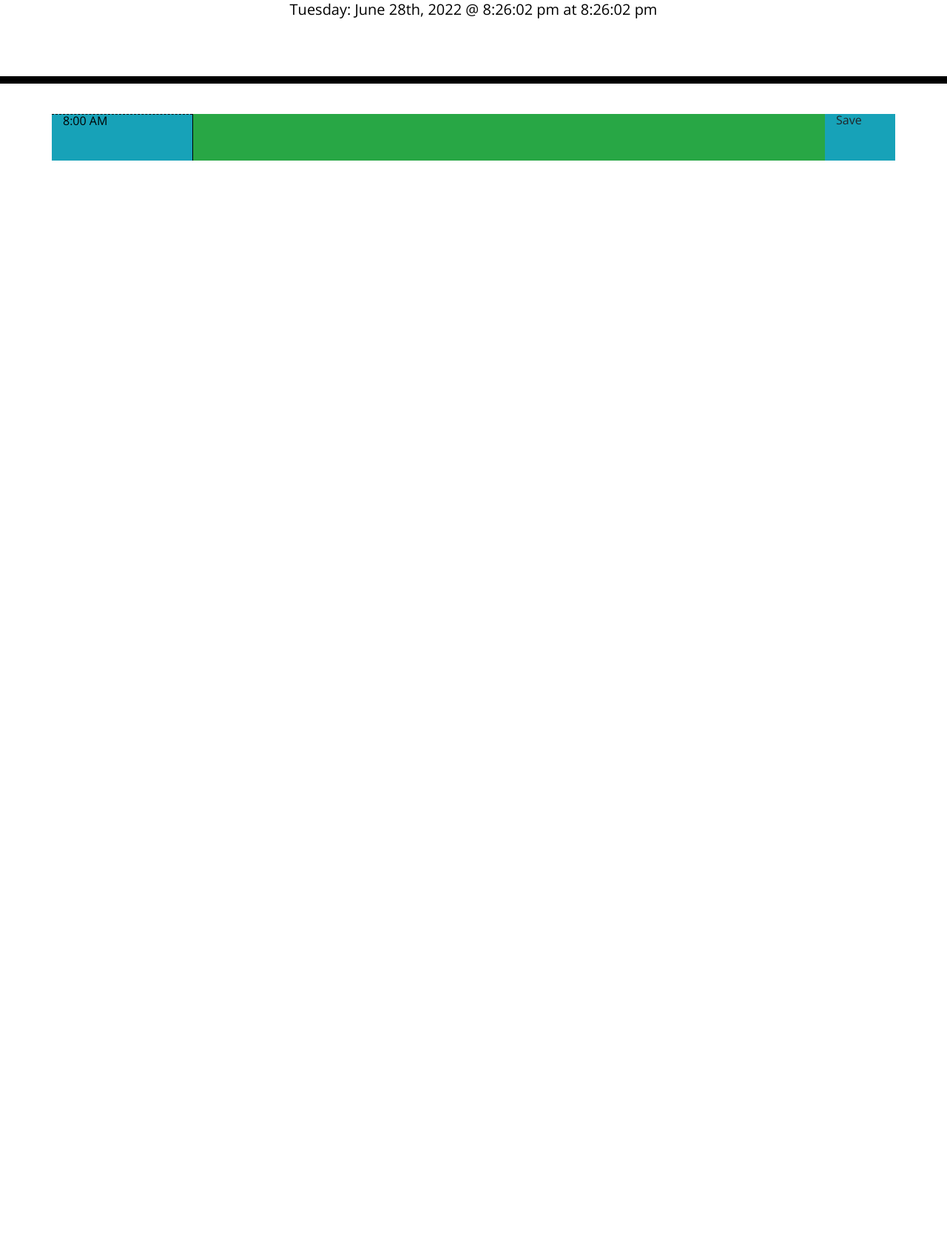
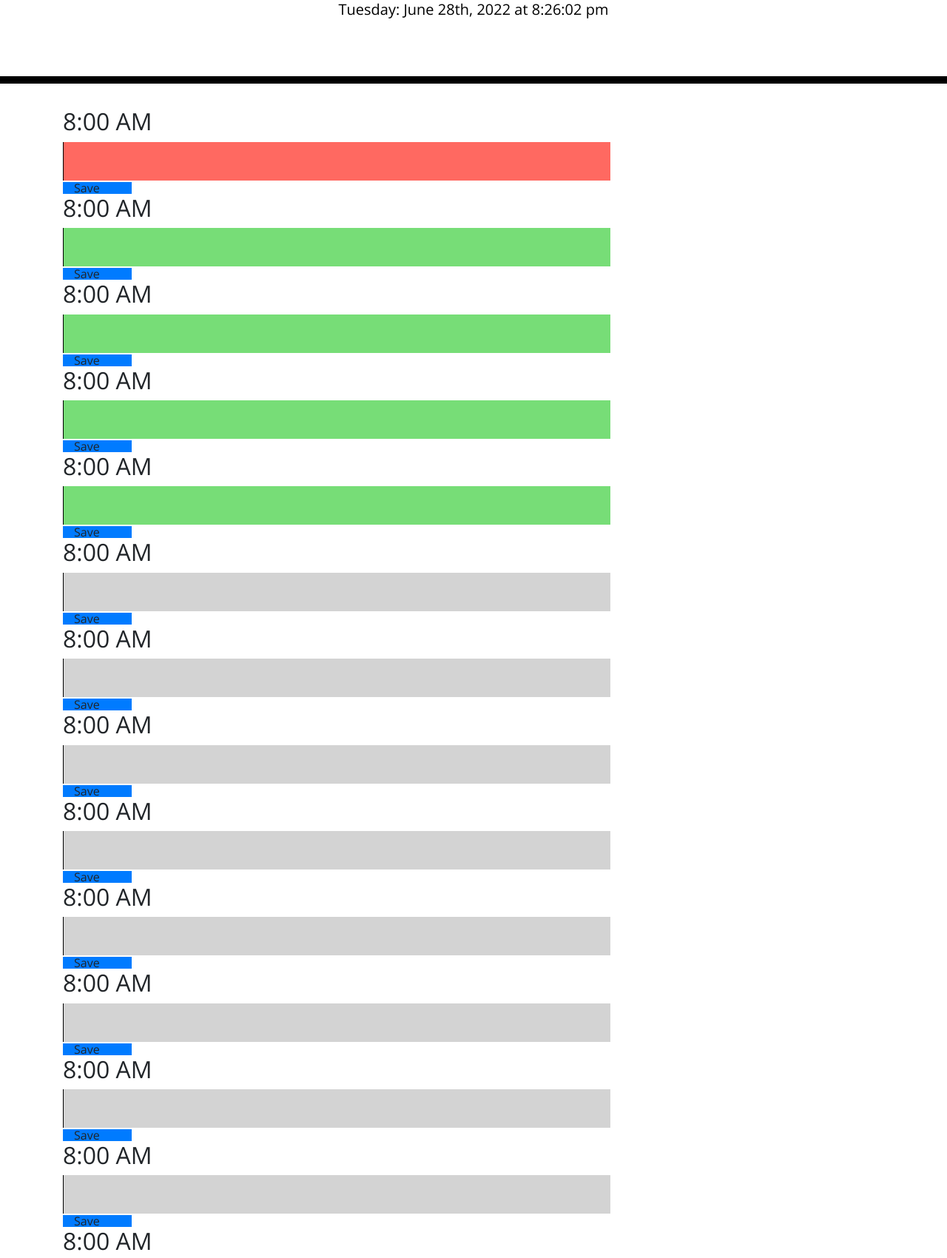
Before and after one commit to huntersteffner/Work-Day-Scheduler, a website: page index.html in a window 1280 px wide. Shown: the part 191-1891 px from the top of the page at 74% size. Before the commit the page ends 800 px from the top, so only its background shows below. Drawn offline with nearby package versions, Linux system fonts and the light colour scheme; files that its build step writes are made by us from their sources.

Commit message:
Completely changed if statement

```diff
--- /dev/null
+++ b/Assets/script.js
@@ -0,0 +1,56 @@
+'use strict'
+
+
+
+const dateEl = $('#currentDay')
+const am8 = $('#am8')
+const am8text = $('.am8text')
+const amOrPmEl = $('.amOrPmEl')
+
+const nine = $('#nine')
+
+
+const date = moment().format('dddd: MMMM Do, YYYY')
+const time = moment().format('h:mm:ss a')
+const hourOfDay = moment().format('h')
+const amOrPM = moment().format('a')
+console.log(hourOfDay, amOrPM)
+
+console.log()
+
+dateEl.text(date + ' at ' + time)
+
+// $(am8).each(()=> {
+//     if($(this).children('.hour').html() === '<h2>test</h2>') {
+//         console.log('It works')
+//     }
+// })
+
+// const amOrPmArr = amOrPmEl.split('')
+
+// const hourRow = $(am8).children('.hour')
+// const hourOfRow = nine.text().split('')
+// console.log(hourOfRow[0])
+
+// if(hourOfRow[0] === hourOfDay) {
+//     console.log('It matches')
+// } else {
+//     console.log('it does not match')
+// }
+
+console.log(moment().hour())
+
+$('.hour-marker').each(function() {
+    const curHour = parseInt($(this).attr('id'))
+    console.log(curHour)
+    const curId = `#${curHour}text`
+    console.log(curId)
+
+    if(hourOfDay < curHour) {
+        $(curId).addClass('future')
+    } else if (hourOfDay == curHour) {
+        $(curId).addClass('present')
+    } else {
+        $(curId).addClass('past')
+    }
+})
--- a/index.html
+++ b/index.html
@@ -18,7 +18,7 @@
       href="https://fonts.googleapis.com/css?family=Open+Sans&display=swap"
       rel="stylesheet"
     />
-    <link rel="stylesheet" href="style.css" />
+    <link rel="stylesheet" href="./Assets/style.css" />
     <title>Work Day Scheduler</title>
   </head>
 
@@ -30,15 +30,80 @@
     </header>
     <div class="container">
       <!-- Timeblocks go here -->
-      <div id="am8" class="row py-2">
-        <div class="col-sm bg-info hour">8:00 AM</div>
-        <textarea class="col-9 py-2 bg-success" name="" id="9am"></textarea>
-        <div class="col-1 bg-info"><p>Save</p></div>
+      <div class="hour-marker" id="8" class="row bg-primary">
+        <div><h2>8:00 AM</h2></div>
+        <textarea class="col-8" id="8text"></textarea>
+        <div class="save col-1 bg-primary">Save</div>
+      </div>
+      <div class="hour-marker" id="9" class="row bg-primary">
+        <div><h2>8:00 AM</h2></div>
+        <textarea class="col-8" id="9text"></textarea>
+        <div class="save col-1 bg-primary">Save</div>
+      </div>
+      <div class="hour-marker" id="10" class="row bg-primary">
+        <div><h2>8:00 AM</h2></div>
+        <textarea class="past col-8" id="10text"></textarea>
+        <div class="save col-1 bg-primary">Save</div>
+      </div>
+      <div class="hour-marker" id="11" class="row bg-primary">
+        <div><h2>8:00 AM</h2></div>
+        <textarea class="past col-8" id="11text"></textarea>
+        <div class="save col-1 bg-primary">Save</div>
+      </div>
+      <div class="hour-marker" id="12" class="row bg-primary">
+        <div><h2>8:00 AM</h2></div>
+        <textarea class="past col-8" id="12text"></textarea>
+        <div class="save col-1 bg-primary">Save</div>
+      </div>
+      <div class="hour-marker" id="1" class="row bg-primary">
+        <div><h2>8:00 AM</h2></div>
+        <textarea class="past col-8" id="1text"></textarea>
+        <div class="save col-1 bg-primary">Save</div>
+      </div>
+      <div class="hour-marker" id="2" class="row bg-primary">
+        <div><h2>8:00 AM</h2></div>
+        <textarea class="past col-8" id="2text"></textarea>
+        <div class="save col-1 bg-primary">Save</div>
+      </div>
+      <div class="hour-marker" id="3" class="row bg-primary">
+        <div><h2>8:00 AM</h2></div>
+        <textarea class="past col-8" id="3text"></textarea>
+        <div class="save col-1 bg-primary">Save</div>
+      </div>
+      <div class="hour-marker" id="4" class="row bg-primary">
+        <div><h2>8:00 AM</h2></div>
+        <textarea class="past col-8" id="4text"></textarea>
+        <div class="save col-1 bg-primary">Save</div>
+      </div>
+      <div class="hour-marker" id="5" class="row bg-primary">
+        <div><h2>8:00 AM</h2></div>
+        <textarea class="past col-8" id="5text"></textarea>
+        <div class="save col-1 bg-primary">Save</div>
+      </div>
+      <div class="hour-marker" id="6" class="row bg-primary">
+        <div><h2>8:00 AM</h2></div>
+        <textarea class="past col-8" id="6text"></textarea>
+        <div class="save col-1 bg-primary">Save</div>
+      </div>
+      <div class="hour-marker" id="7" class="row bg-primary">
+        <div><h2>8:00 AM</h2></div>
+        <textarea class="past col-8" id="7text"></textarea>
+        <div class="save col-1 bg-primary">Save</div>
+      </div>
+      <div class="hour-marker" id="8" class="row bg-primary">
+        <div><h2>8:00 AM</h2></div>
+        <textarea class="past col-8" id="8text"></textarea>
+        <div class="save col-1 bg-primary">Save</div>
+      </div>
+      <div class="hour-marker" id="9" class="row bg-primary">
+        <div><h2>8:00 AM</h2></div>
+        <textarea class="past col-8" id="9text"></textarea>
+        <div class="save col-1 bg-primary">Save</div>
       </div>
     </div>
 
     <script src="https://cdnjs.cloudflare.com/ajax/libs/jquery/3.2.1/jquery.min.js"></script>
     <script src="https://cdnjs.cloudflare.com/ajax/libs/moment.js/2.24.0/moment.min.js"></script>
-    <script src="./script.js"></script>
+    <script src="./Assets/script.js"></script>
   </body>
 </html>
--- a/script.js
+++ /dev/null
@@ -1,36 +0,0 @@
-'use strict'
-
-
-const dateEl = $('#currentDay')
-const am8 = $('#am8')
-const am8text = $('.am8text')
-const amOrPmEl = $('.amOrPmEl')
-
-
-const date = moment().format('dddd: MMMM Do, YYYY @ h:mm:ss a')
-const time = moment().format('h:mm:ss a')
-const hourOfDay = moment().format('h')
-const amOrPM = moment().format('a')
-console.log(hourOfDay, amOrPM)
-
-console.log()
-
-dateEl.text(date + ' at ' + time)
-
-// $(am8).each(()=> {
-//     if($(this).children('.hour').html() === '<h2>test</h2>') {
-//         console.log('It works')
-//     }
-// })
-
-const amOrPmArr = amOrPmEl.split('')
-
-const hourRow = $(am8).children('.hour')
-const hourOfRow = hourRow.text().split('')
-console.log(hourOfRow[0])
-
-if(hourOfRow[0] === hourOfDay && amOrPmArr[0] === amOrPM) {
-    console.log('It matches')
-} else {
-    console.log('it does not match')
-}
```
